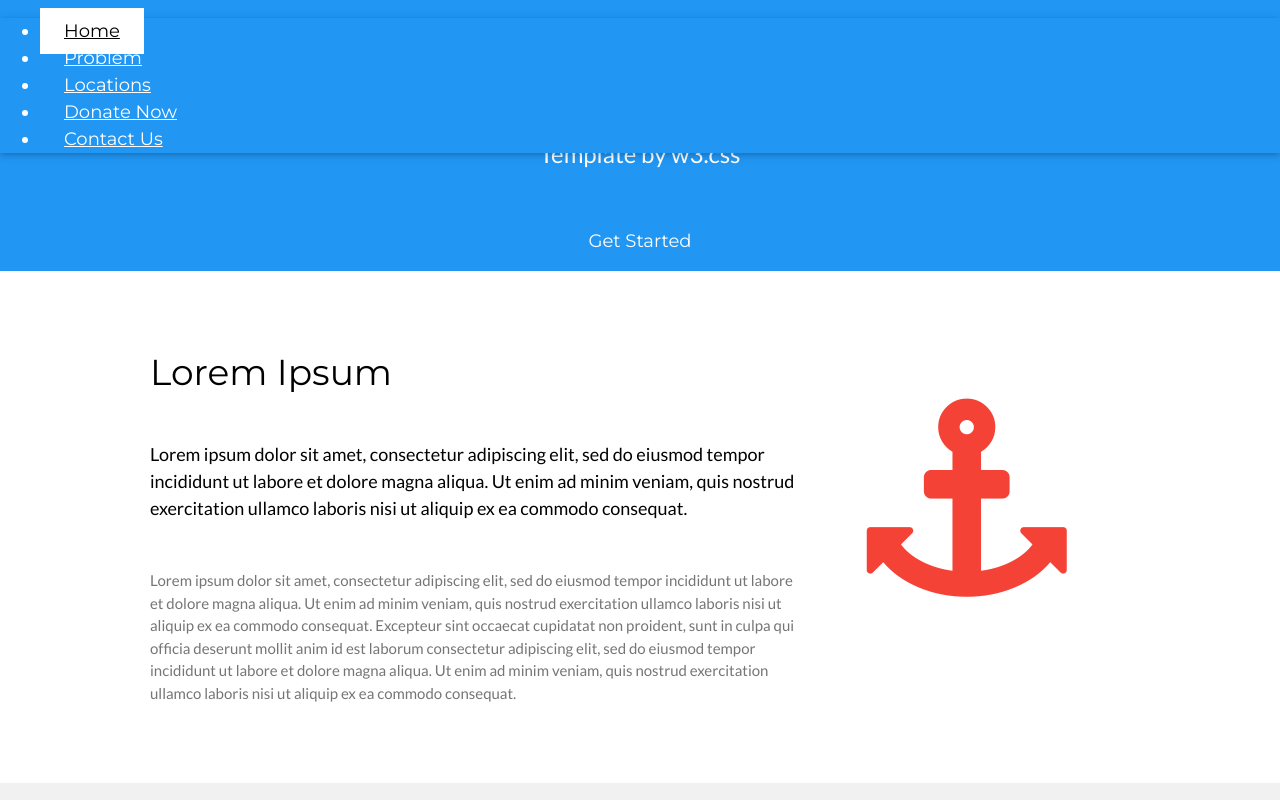
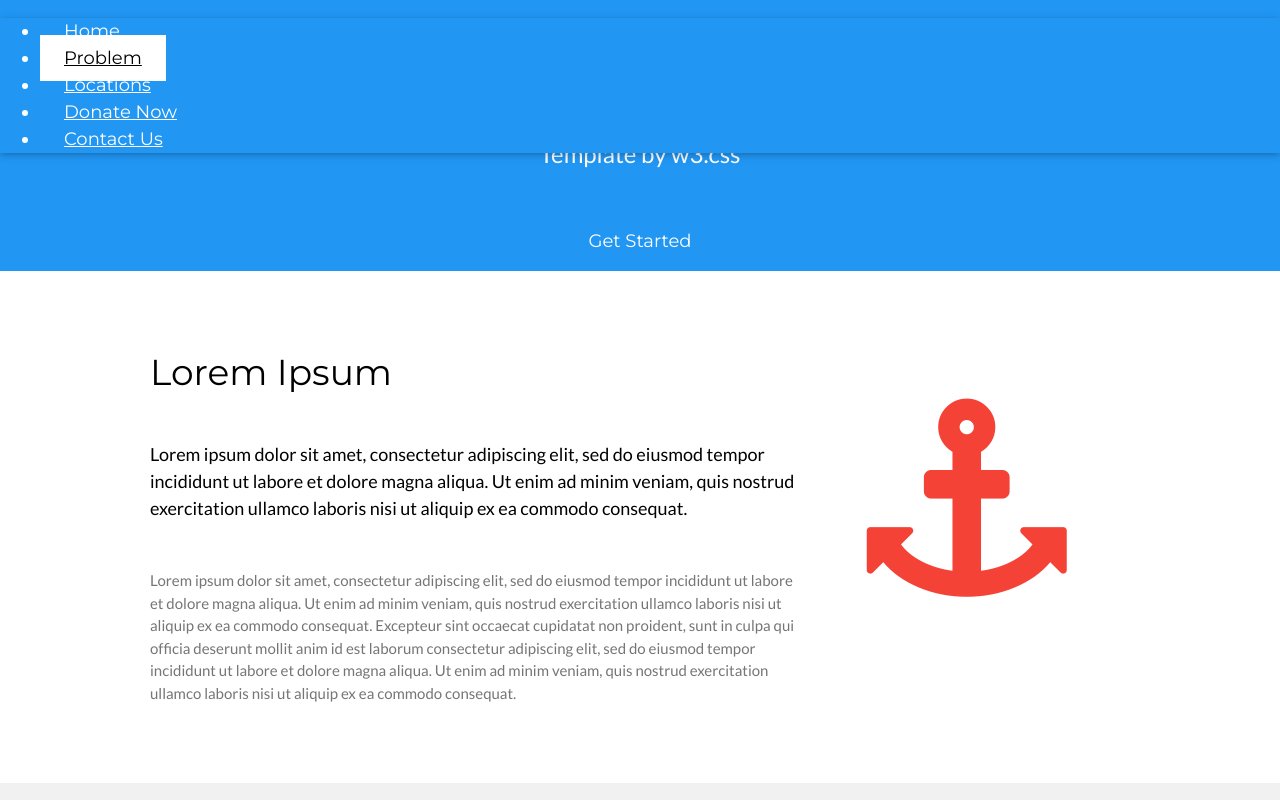
Before and after one commit to kellymiklas/connect-detroit, a plain HTML site: page problem.html in a window 1280 px wide. Shown: the top 800 px of the page. Drawn offline with nearby package versions, Linux system fonts and the light colour scheme.

Commit message:
okay maybe`

```diff
--- a/problem.html
+++ b/problem.html
@@ -19,8 +19,8 @@ body,h1,h2,h3,h4,h5,h6 {font-family: "Lato", sans-serif}
     <li class="w3-hide-medium w3-hide-large w3-opennav w3-right">
       <a class="w3-padding-large w3-hover-white w3-large w3-blue" href="javascript:void(0);" onclick="myFunction()" title="Toggle Navigation Menu"><i class="fa fa-bars"></i></a>
     </li>
-    <li><a href="index.html" class="w3-padding-large w3-white">Home</a></li>
-    <li class="w3-hide-small"><a href="problem.html" class="w3-padding-large w3-hover-white">Problem</a></li>
+    <li><a href="index.html" class="w3-padding-large w3-hover-white">Home</a></li>
+    <li class="w3-hide-small"><a href="problem.html" class="w3-padding-large w3-white">Problem</a></li>
    <li class="w3-hide-small"><a href="locations.html" class="w3-padding-large w3-hover-white">Locations</a></li>
     <li class="w3-hide-small"><a href="donate.html" class="w3-padding-large w3-hover-white">Donate Now</a></li>
     <li class="w3-hide-small"><a href="contact.html" class="w3-padding-large w3-hover-white">Contact Us</a></li>
```
